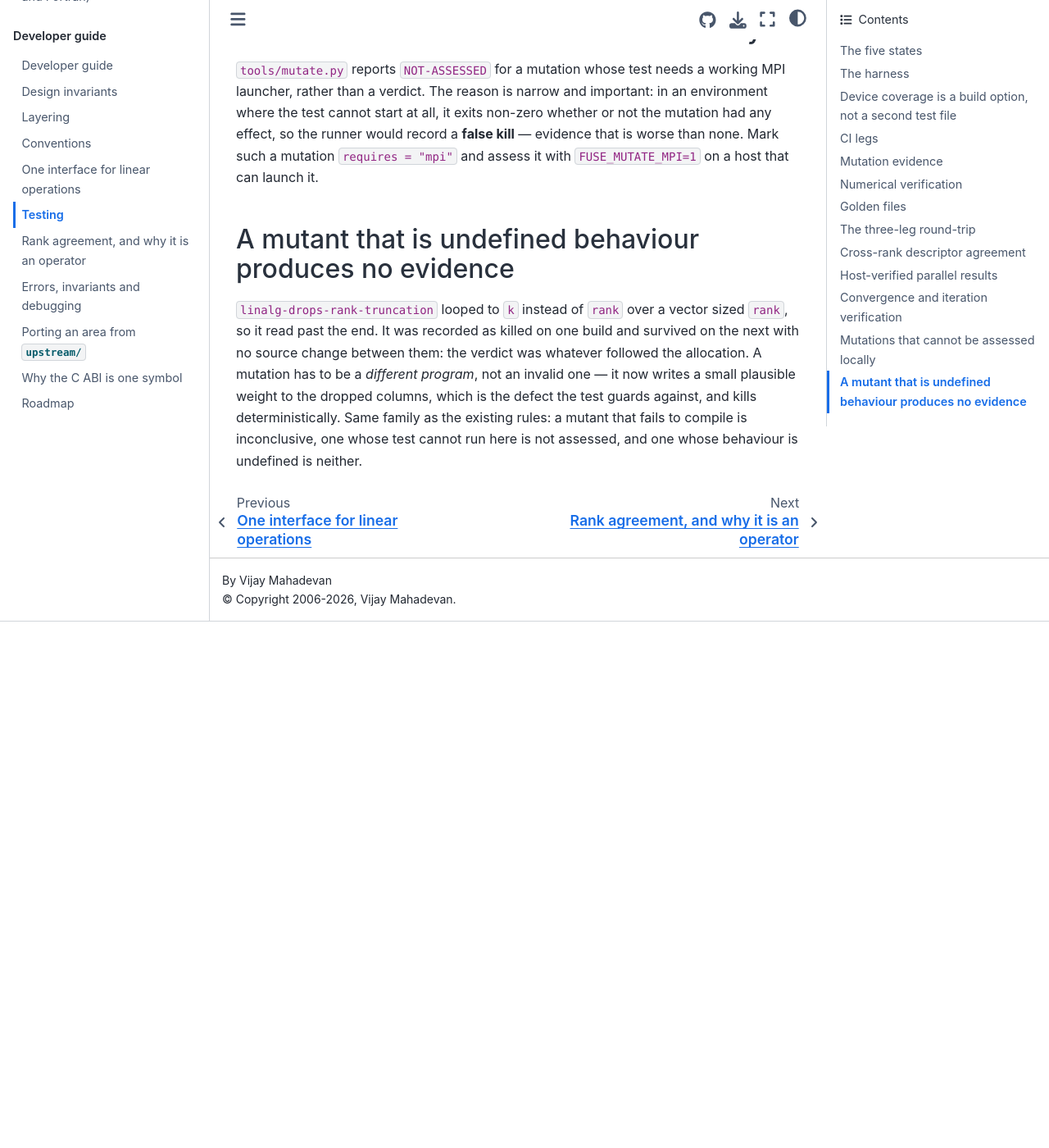
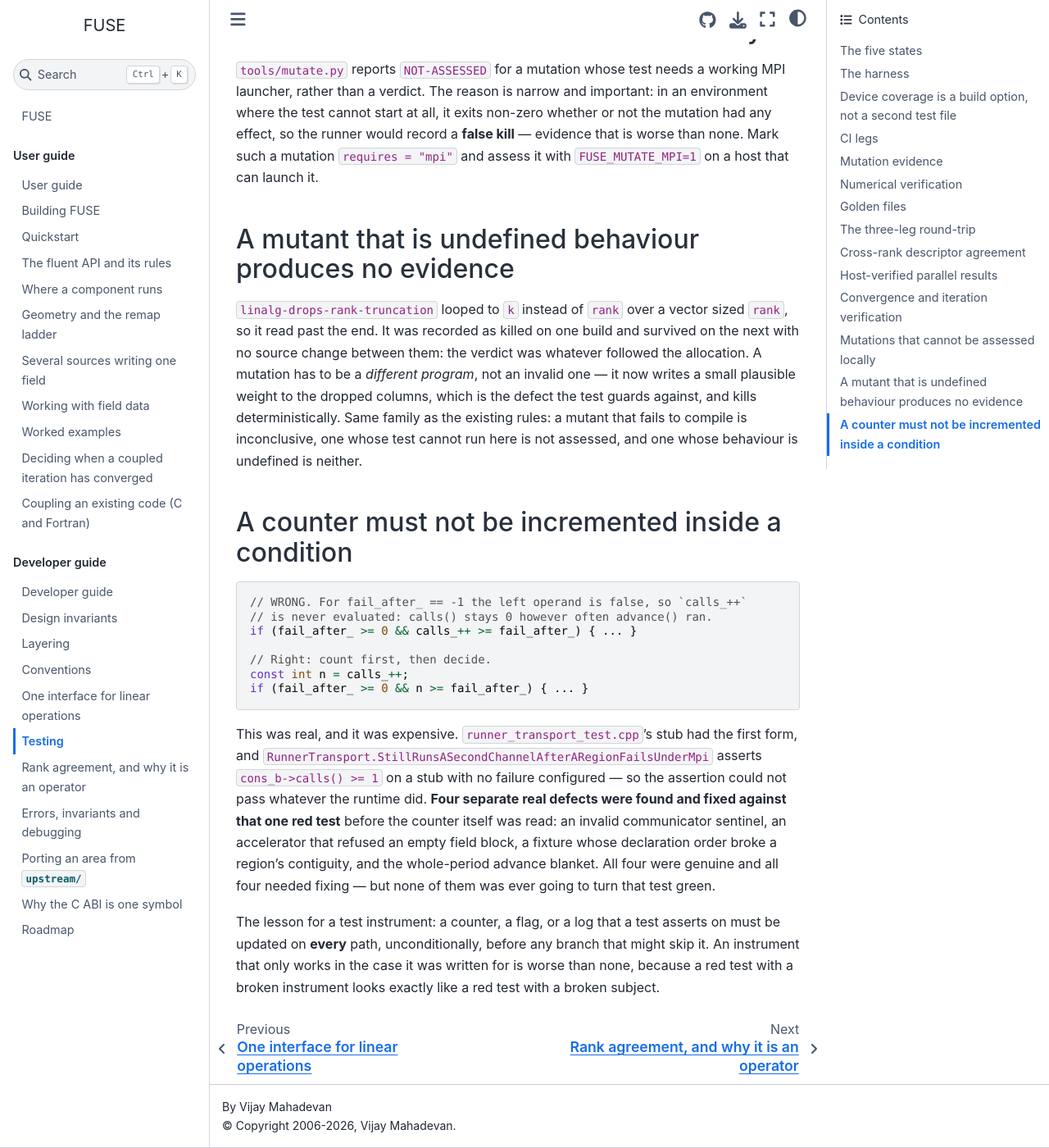
Before and after one commit to vijaysm/fuse, a Sphinx documentation site: the page built from docs/dev/testing.md, in a window 1280 px wide and 1400 px high, scrolled down 5263 px. Shown: the whole window at 82% size. Built offline with Sphinx 7.4.7 and the Sphinx Book theme 1.1.4, drawn with Linux system fonts in a browser that asks for light colours; before the commit the page ends 6021 px from its top, so only the background shows below that.

Commit message:
Count every advance in the parallel stub
The increment sat to the right of a short-circuit, so a stub with no failure configured never counted at all and the assertion reading it could not pass.

````diff
--- a/docs/dev/testing.md
+++ b/docs/dev/testing.md
@@ -196,3 +196,34 @@
 deterministically. Same family as the existing rules: a mutant that fails to
 compile is inconclusive, one whose test cannot run here is not assessed, and
 one whose behaviour is undefined is neither.
+
+
+## A counter must not be incremented inside a condition
+
+```cpp
+// WRONG. For fail_after_ == -1 the left operand is false, so `calls_++`
+// is never evaluated: calls() stays 0 however often advance() ran.
+if (fail_after_ >= 0 && calls_++ >= fail_after_) { ... }
+
+// Right: count first, then decide.
+const int n = calls_++;
+if (fail_after_ >= 0 && n >= fail_after_) { ... }
+```
+
+This was real, and it was expensive. `runner_transport_test.cpp`'s stub had
+the first form, and
+`RunnerTransport.StillRunsASecondChannelAfterARegionFailsUnderMpi` asserts
+`cons_b->calls() >= 1` on a stub with no failure configured — so the
+assertion could not pass whatever the runtime did. **Four separate real
+defects were found and fixed against that one red test** before the counter
+itself was read: an invalid communicator sentinel, an accelerator that
+refused an empty field block, a fixture whose declaration order broke a
+region's contiguity, and the whole-period advance blanket. All four were
+genuine and all four needed fixing — but none of them was ever going to turn
+that test green.
+
+The lesson for a test instrument: a counter, a flag, or a log that a test
+asserts on must be updated on **every** path, unconditionally, before any
+branch that might skip it. An instrument that only works in the case it was
+written for is worse than none, because a red test with a broken instrument
+looks exactly like a red test with a broken subject.
````
Also changed, not shown: build-evidence/runtime-mutations.md (+5 -3 lines), build-evidence/transport-mutations.md (+5 -5 lines), 1 other file.
